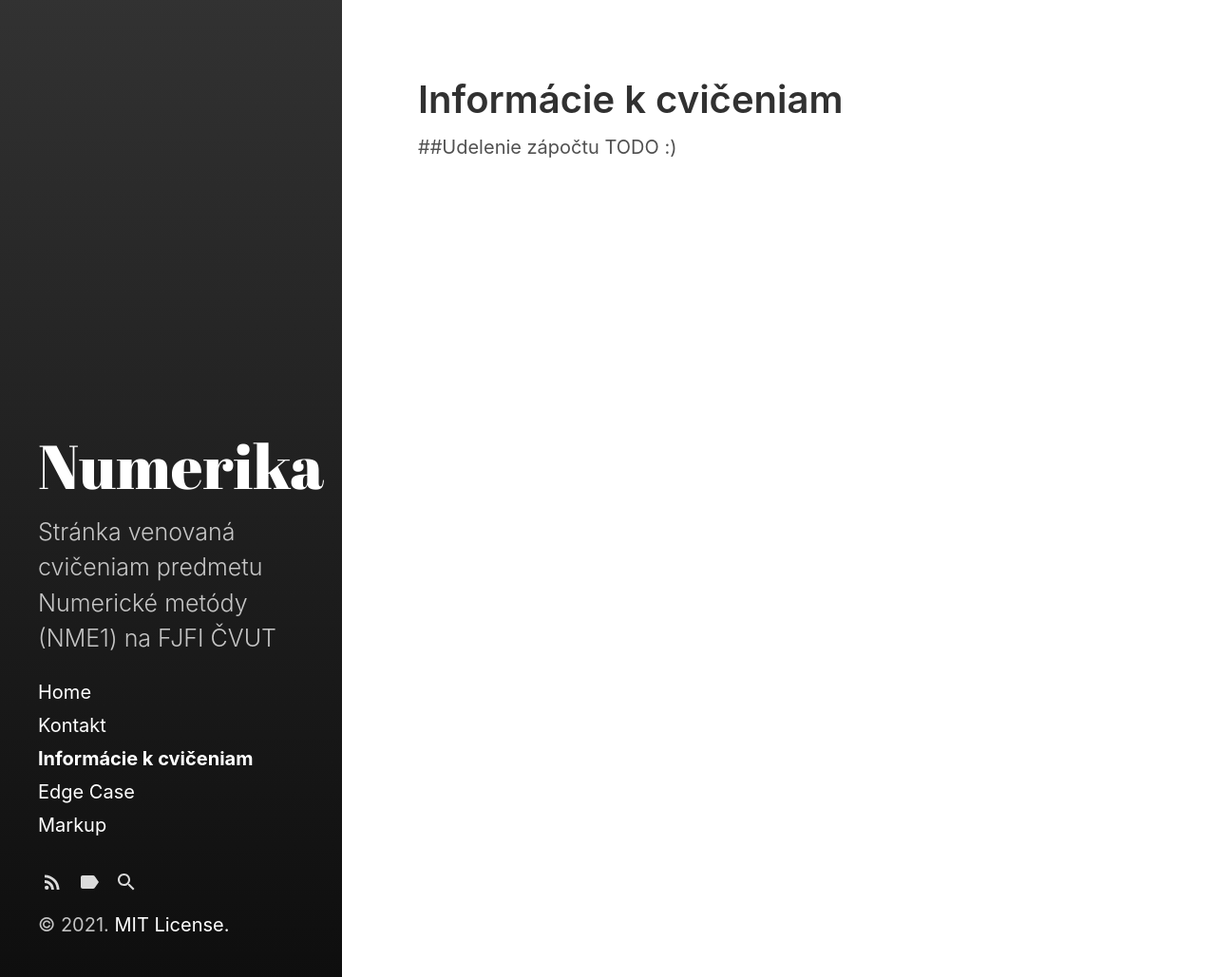
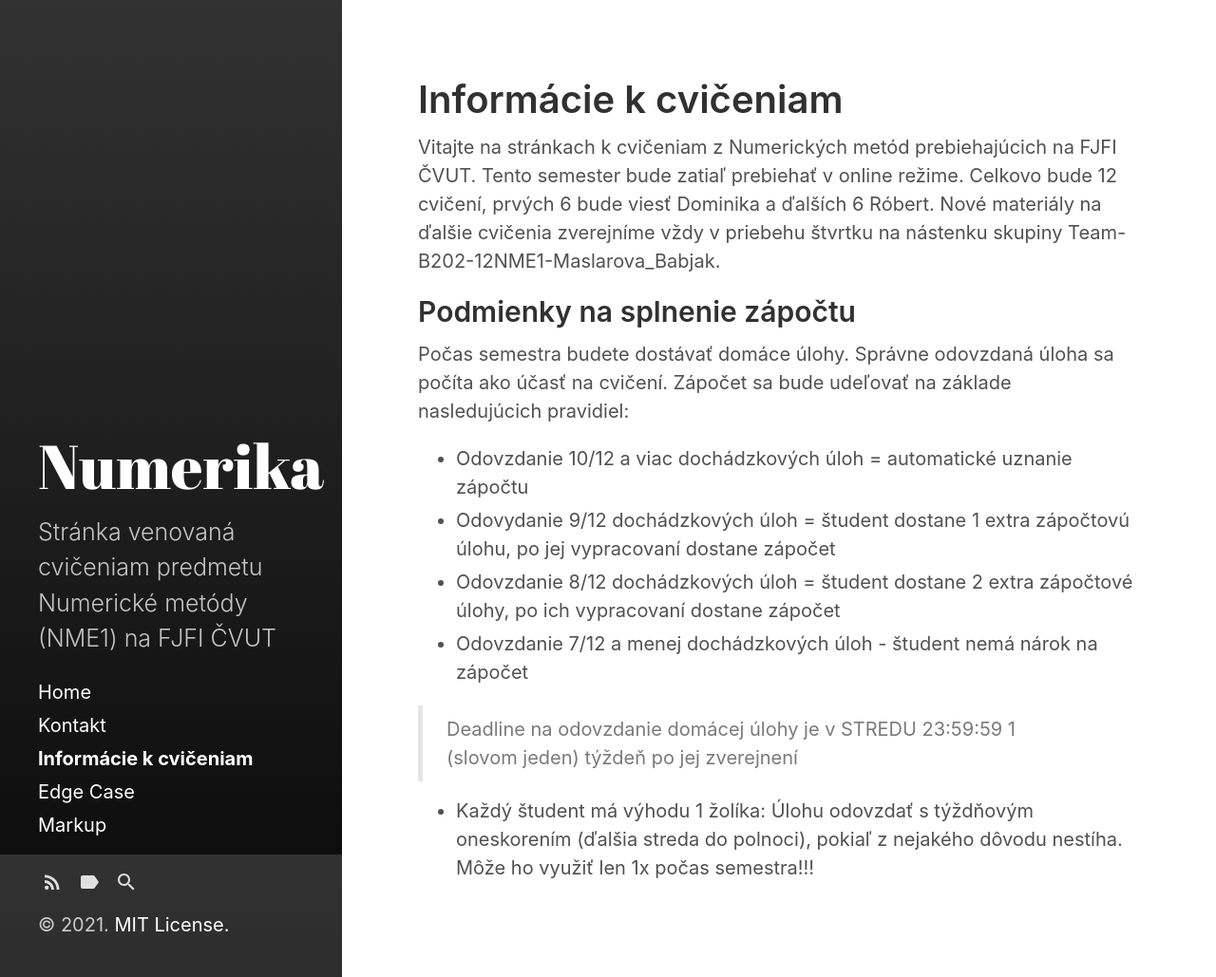
Before and after one commit to babjarob/babjarob-babjarob.github.io, a Jekyll site: the page built from info.md, in a window 1280 px wide and 1029 px high. Shown: the whole window at 95% size. Built offline with Jekyll 4.4.1, drawn with Linux system fonts in a browser that asks for light colours.

Commit message:
intro part 1

```diff
--- a/info.md
+++ b/info.md
@@ -4,5 +4,26 @@ title: Informácie k cvičeniam
 sidebar_link: true
 ---
 
-##Udelenie zápočtu
-TODO :)
+Vitajte na stránkach k cvičeniam z Numerických metód prebiehajúcich na FJFI ČVUT. Tento
+semester bude zatiaľ prebiehať v online režime. Celkovo bude 12 cvičení, prvých 6 bude
+viesť Dominika a ďalších 6 Róbert. Nové materiály na ďalšie cvičenia zverejníme vždy
+v priebehu štvrtku na nástenku skupiny Team-B202-12NME1-Maslarova_Babjak.
+
+
+## Podmienky na splnenie zápočtu
+
+Počas semestra budete dostávať domáce úlohy. Správne odovzdaná úloha sa počíta ako účasť
+na cvičení. Zápočet sa bude udeľovať na základe nasledujúcich pravidiel:
+
+ * Odovzdanie 10/12 a viac dochádzkových úloh = automatické uznanie zápočtu
+ * Odovydanie 9/12 dochádzkových úloh = študent dostane 1 extra zápočtovú úlohu,
+   po jej vypracovaní dostane zápočet
+ * Odovzdanie 8/12 dochádzkových úloh = študent dostane 2 extra zápočtové úlohy,
+   po ich vypracovaní dostane zápočet
+ * Odovzdanie 7/12 a menej dochádzkových úloh - študent nemá nárok na zápočet
+
+> Deadline na odovzdanie domácej úlohy je v STREDU 23:59:59 1 (slovom jeden) týždeň po jej zverejnení
+
+ * Každý študent má výhodu 1 žolíka: Úlohu odovzdať s týždňovým oneskorením
+ (ďalšia streda do polnoci), pokiaľ z nejakého dôvodu nestíha. Môže ho využiť
+ len 1x počas semestra!!!
```
Also changed, not shown: about.md (+1 -1 lines).
